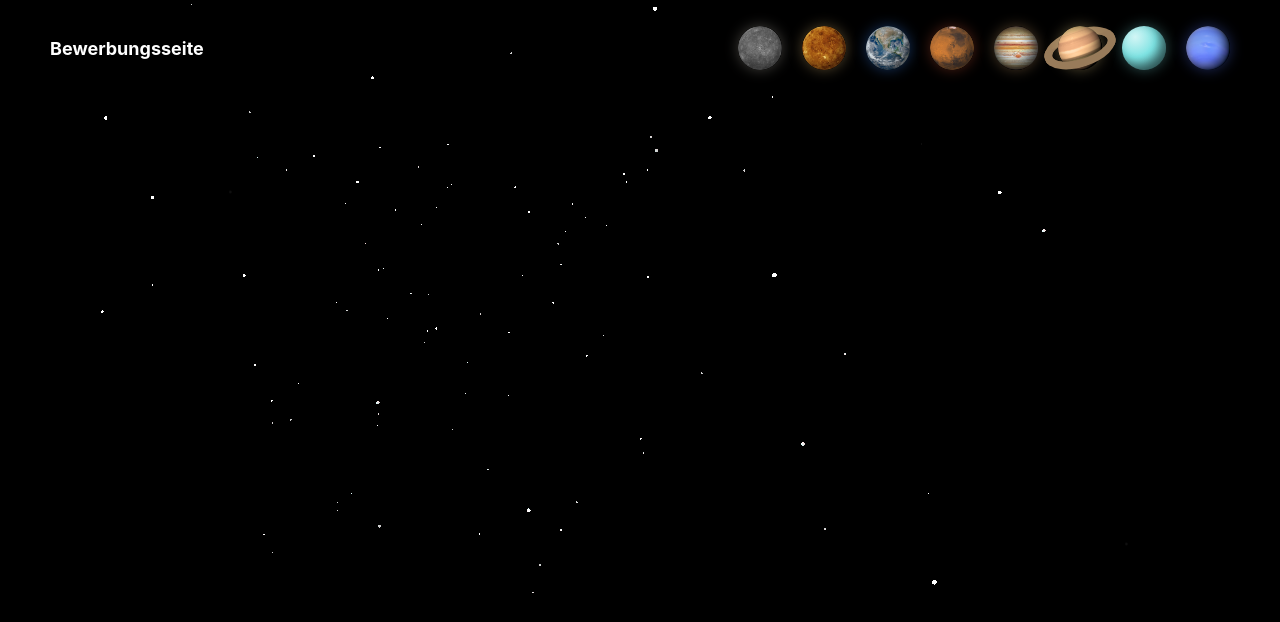
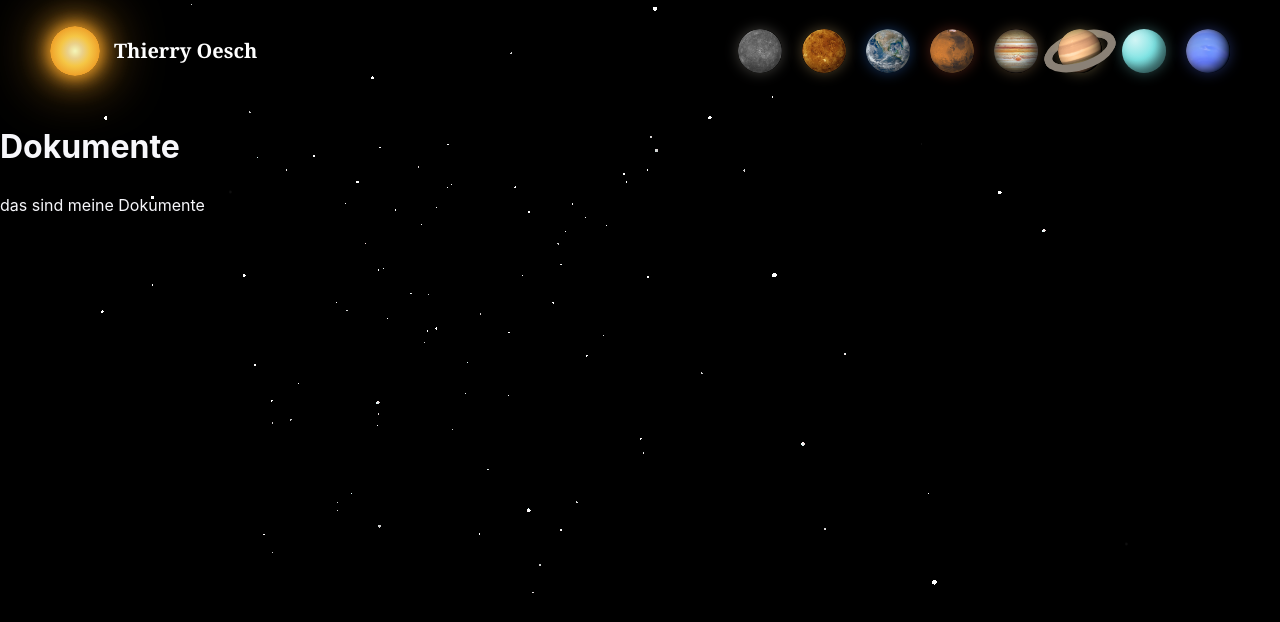
Before and after one commit to thierryoesch-art/Bewerbungsseite, a React (Vite) app: page /dokumente in a window 1280 px wide. Shown: the top 622 px of the page. Built offline with nearby package versions, Linux system fonts and the light colour scheme.

Commit message:
add glowing sun logo with name to header. final nav

```diff
--- a/src/App.css
+++ b/src/App.css
@@ -19,11 +19,36 @@
 }
 
 .brand {
+  display: inline-flex;
+  align-items: center;
+  gap: 14px;
   color: #fff;
-  font-size: 18px;
+  font-size: 20px;
   font-weight: 700;
   text-decoration: none;
   white-space: nowrap;
+}
+
+.brand__sun {
+  width: 50px;
+  height: 50px;
+  border-radius: 999px;
+  background: radial-gradient(
+    circle closest-side at 50% 50%,
+    #f4f6b9,
+    #ead08a 30%,
+    #f5c645 60%,
+    #ee9f28 100%
+  );
+  box-shadow:
+    0px 0px 15px #ee9f28,
+    0px 0px 30px #ee9f28,
+    0px 0px 60px #ee9f28;
+  flex-shrink: 0;
+}
+
+.brand__label {
+  font-family: Georgia, 'Times New Roman', Times, serif;
 }
 
 .planet-nav {
@@ -109,7 +134,7 @@
 
 .nav-pill--earth {
   --planet-color: #3f8cff;
-  --w: 120px;
+  --w: 110px;
   background-image: url('./assets/erde.jpg');
 }
 
@@ -127,7 +152,7 @@
 
 .nav-pill--saturn {
   --planet-color: #ead08a;
-  --w: 95px;
+  --w: 115px;
   background-image: url('./assets/saturn.png');
   position: relative;
 }
@@ -141,7 +166,7 @@
   width: 58px;
   height: 22px;
   transform: translate(-50%, -50%) rotate(-18deg);
-  border: 8px solid color-mix(in srgb, #7e5a31 80%, #fff);
+  border: 8px solid color-mix(in srgb, #6d6154 80%, #fff);
   border-radius: 50%;
   pointer-events: none;
   transition: opacity 60ms ease;
@@ -169,12 +194,12 @@
 
 .nav-pill--uranus {
   --planet-color: #7de3e3;
-  --w: 100px;
+  --w: 125px;
 }
 
 .nav-pill--neptune {
   --planet-color: #5578ff;
-  --w:44px;
+  --w: 80px;
   background-image: url('./assets/neptun.jpg');
 }
 
--- a/src/App.tsx
+++ b/src/App.tsx
@@ -3,12 +3,12 @@ import './App.css'
 
 import Profil from './pages/Profil'
 import Skills from './pages/Skills'
-import Erfahrungen from './pages/Erfahrungen'
+import Interessen from './pages/Interessen'
 import Projekte from './pages/Projekte'
-import Aussbildung from './pages/Aussbildung'
-import Zeugnisse from './pages/Zeugnisse'
-import CV from './pages/CV'
-import Kontakt from './pages/Kontakt'
+import Ausbildung from './pages/Ausbildung'
+import Einstellungen from './pages/Einstellungen'
+import Login from './pages/Login'
+import Dokumente from './pages/Dokumente'
 import ParticlesWrapper from './components/ParticlesWrapper'
 
 
@@ -28,7 +28,12 @@ function App() {
         <ParticlesWrapper>
         <header className="site-header">
           <Link className="brand" to="/">
-            Bewerbungsseite
+            <span className='brand__sun' aria-hidden="true">
+            </span>
+            <span className='brand__label'>
+              Thierry Oesch
+            </span>
+
           </Link>
 
           <nav className="planet-nav">
@@ -42,9 +47,9 @@ function App() {
               Skills
             </span>
             </Link>
-            <Link className="nav-pill nav-pill--earth" to="/erfahrungen">
+            <Link className="nav-pill nav-pill--earth" to="/interessen">
             <span className="nav-pill__label">
-              Erfahrungen
+              Interessen
             </span>
             </Link>
             <Link className="nav-pill nav-pill--mars" to="/projekte">
@@ -52,24 +57,24 @@ function App() {
               Projekte
             </span>
             </Link>
-            <Link className="nav-pill nav-pill--jupiter" to="/aussbildung">
+            <Link className="nav-pill nav-pill--jupiter" to="/ausbildung">
             <span className="nav-pill__label">
-              Aussblindung
+              Ausbildung
             </span>
             </Link>
-            <Link className="nav-pill nav-pill--saturn" to="/kontakt">
+            <Link className="nav-pill nav-pill--saturn" to="/dokumente">
             <span className="nav-pill__label">
-              Konntakt
+              Dokumente
             </span>
             </Link>
-            <Link className="nav-pill nav-pill--uranus" to="/zeugnisse">
+            <Link className="nav-pill nav-pill--uranus" to="/einstellungen">
             <span className="nav-pill__label">
-              Zeugnisse
+              Einstellungen
             </span>
             </Link>
-            <Link className="nav-pill nav-pill--neptune" to="/CV">
+            <Link className="nav-pill nav-pill--neptune" to="/login">
             <span className="nav-pill__label">
-              CV
+              Login
             </span>
             </Link>
           </nav>
@@ -79,12 +84,12 @@ function App() {
           <Route path="/" element={<Home />} />
           <Route path="/profil" element={<Profil />} />
           <Route path="/skills" element={<Skills />} />
-          <Route path="/erfahrungen" element={<Erfahrungen />} />
+          <Route path="/interessen" element={<Interessen />} />
           <Route path="/projekte" element={<Projekte />} />
-          <Route path="/aussbildung" element={<Aussbildung />} />
-          <Route path="/kontakt" element={<Kontakt />} />
-          <Route path="/zeugnisse" element={<Zeugnisse />} />
-          <Route path="/CV" element={<CV />} />
+          <Route path="/ausbildung" element={<Ausbildung />} />
+          <Route path="/dokumente" element={<Dokumente />} />
+          <Route path="/einstellungen" element={<Einstellungen />} />
+          <Route path="/login" element={<Login />} />
         </Routes>
         </ParticlesWrapper>
       </div>
--- a/src/pages/Aussbildung.tsx
+++ b/src/pages/Ausbildung.tsx
@@ -1,5 +1,5 @@
 
-function Aussbildung() {
+function Ausbildung() {
   return (
       <main>
         <h1>Ausbildung</h1>
@@ -8,4 +8,4 @@ function Aussbildung() {
   )
 }
 
-export default Aussbildung
+export default Ausbildung
--- a/src/pages/CV.tsx
+++ /dev/null
@@ -1,11 +0,0 @@
-function CV() {
-    return (
-        <main>
-            <h1>CV</h1>
-            <p>das ist mein Lebenslauf</p>
-        </main>
-    )
-
-}
-
-export default CV
--- /dev/null
+++ b/src/pages/Dokumente.tsx
@@ -0,0 +1,11 @@
+function Dokumente() {
+    return (
+        <main>
+            <h1>Dokumente</h1>
+            <p>das sind meine Dokumente</p>
+        </main>
+    )
+
+}
+
+export default Dokumente
--- /dev/null
+++ b/src/pages/Einstellungen.tsx
@@ -0,0 +1,10 @@
+function Einstellungen() {
+    return (
+        <main>
+            <h1>Einstellungen</h1>
+            <p>das sind meine Einstellungen</p>
+        </main>
+    )
+}
+
+export default Einstellungen
--- a/src/pages/Erfahrungen.tsx
+++ /dev/null
@@ -1,11 +0,0 @@
-function Erfahrungen() {
-    return (
-        <main>
-            <h1>Erfahrungen</h1>
-            <p>das sind meine Erfahrungen</p>
-        </main>
-    )
-
-}
-
-export default Erfahrungen
--- /dev/null
+++ b/src/pages/Interessen.tsx
@@ -0,0 +1,11 @@
+function Interessen() {
+    return (
+        <main>
+            <h1>Interessen</h1>
+            <p>das sind meine Interessen</p>
+        </main>
+    )
+
+}
+
+export default Interessen
--- a/src/pages/Kontakt.tsx
+++ /dev/null
@@ -1,11 +0,0 @@
-function Kontakt() {
-    return (
-        <main>
-            <h1>Kontakt</h1>
-            <p>das ist mein Kontakt</p>
-        </main>
-    )
-
-}
-
-export default Kontakt
--- /dev/null
+++ b/src/pages/Login.tsx
@@ -0,0 +1,11 @@
+function Login() {
+    return (
+        <main>
+            <h1>Login</h1>
+            <p>das ist mein Login</p>
+        </main>
+    )
+
+}
+
+export default Login
--- a/src/pages/Zeugnisse.tsx
+++ /dev/null
@@ -1,10 +0,0 @@
-function Zeugnisse() {
-    return (
-        <main>
-            <h1>Zeugnisse</h1>
-            <p>das sind meine Zeugnisse</p>
-        </main>
-    )
-}
-
-export default Zeugnisse
```
